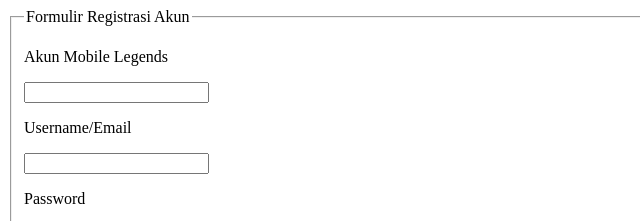
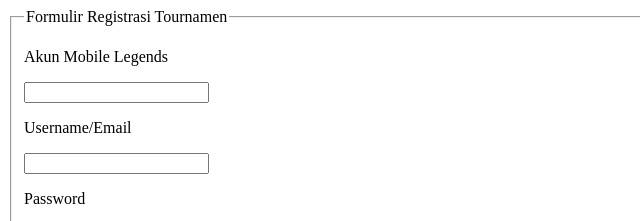
Before and after one commit to ferrydarc/frtgsgroup1, a plain HTML site: page index.html in a window 1280 px wide. Shown: the top 221 px of the page, 0-640 px from the left. Drawn offline with Linux system fonts and the light colour scheme.

Commit message:
index.html

```diff
--- a/index.html
+++ b/index.html
@@ -8,7 +8,7 @@
 <body>
      <form action="">
         <fieldset>
-            <legend>Formulir Registrasi Akun</legend>
+            <legend>Formulir Registrasi Tournamen</legend>
             <p>Akun Mobile Legends</p>
             <input type="text">
 
```
